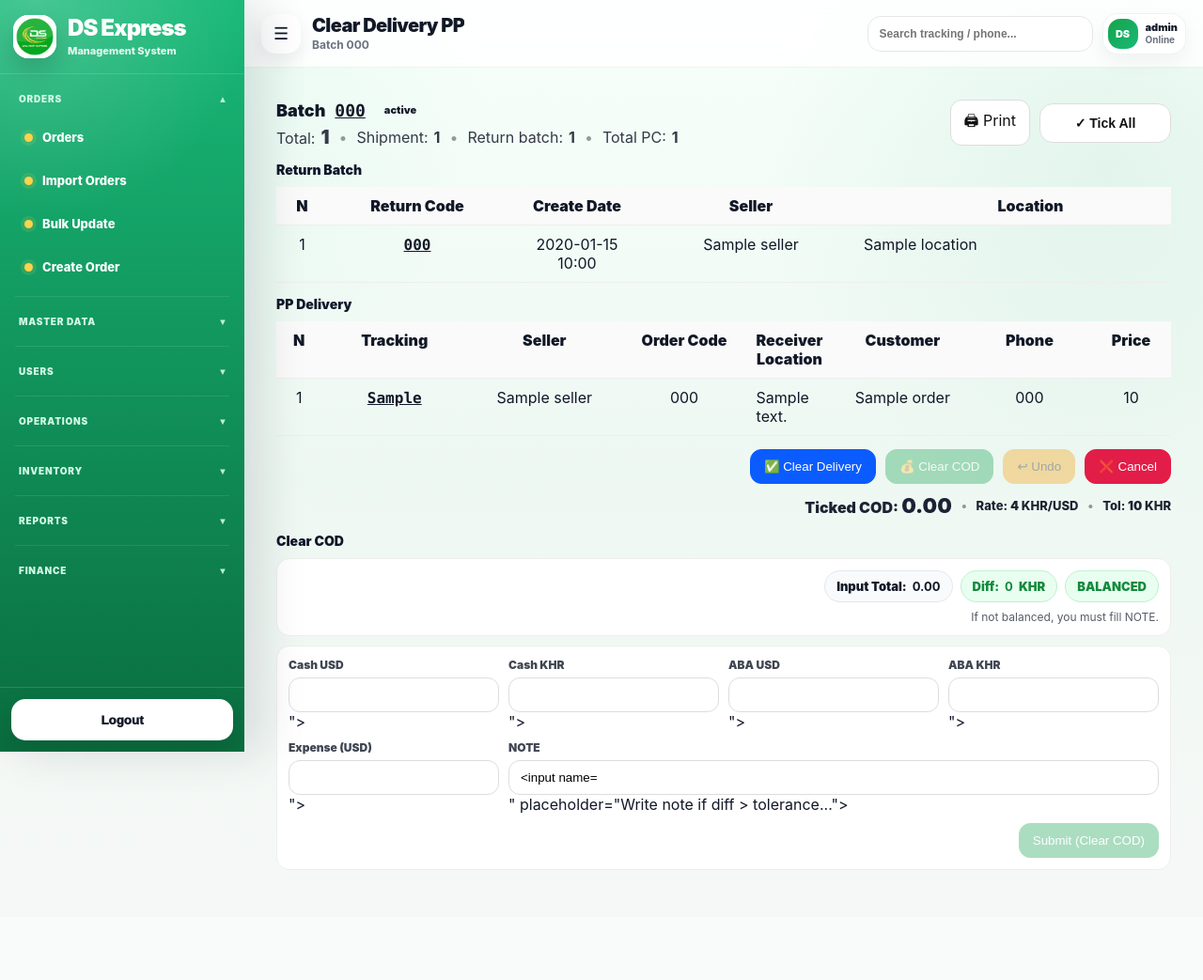
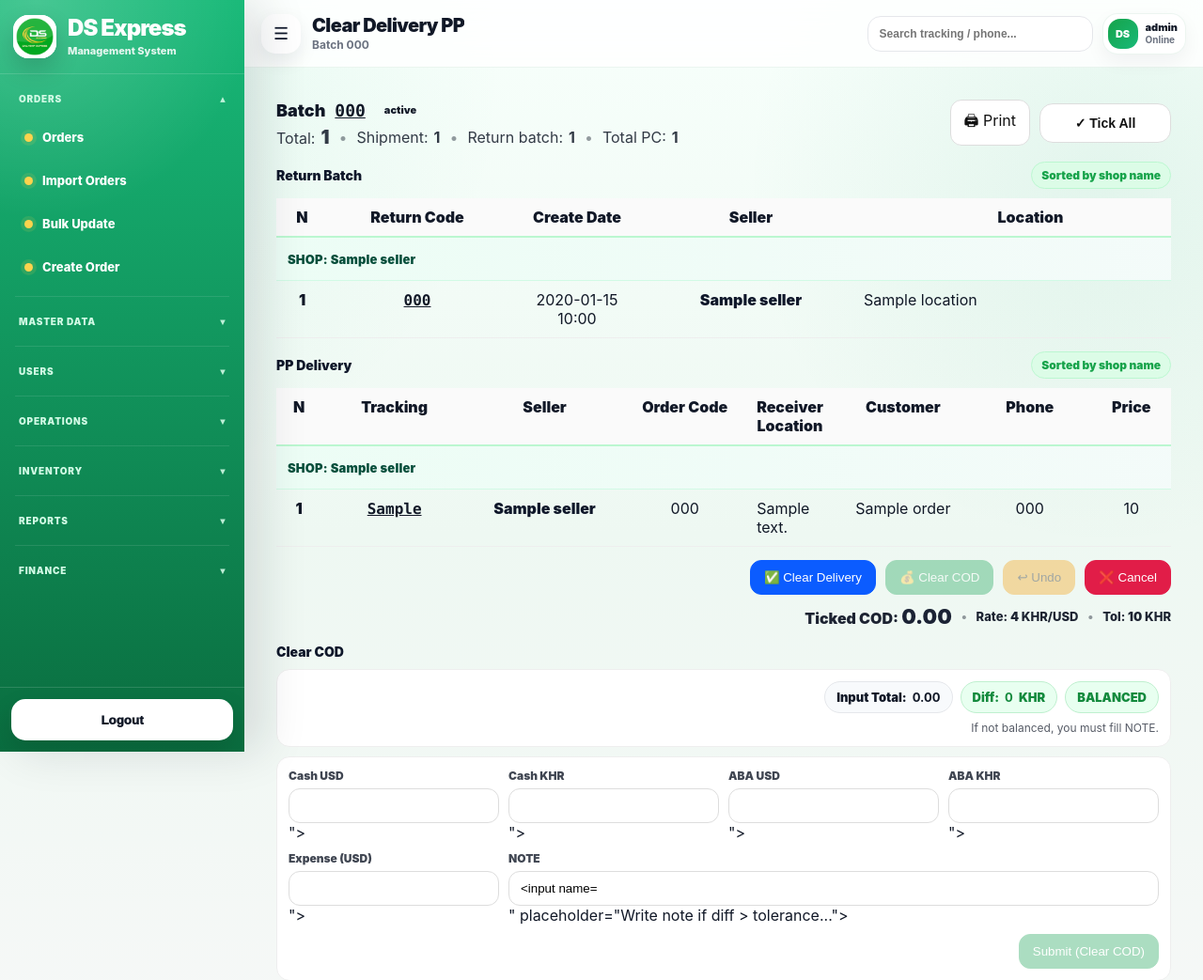
Before and after one commit to tanshychiev/dsexpress, a Django app: template templates/deliverpp/clearpp_detail.html in a window 1280 px wide. Shown: the top 1043 px of the page at 94% size. Before the commit the page ends 926 px from the top, so only its background shows below. Run offline with Django 5.2, Linux system fonts and the light colour scheme; the template is opened without the code that fills it: most values are stand-ins (such as "Sample title", 1, 10 or a date in 2020); form fields are guessed from the names that the template uses.

Commit message:
Sort province and PP delivery details by shop name

```diff
--- a/templates/deliverpp/clearpp_detail.html
+++ b/templates/deliverpp/clearpp_detail.html
@@ -49,7 +49,14 @@
 
   <!-- ========= Return Batch ========= -->
   {% if return_groups %}
-    <div class="section-title">Return Batch</div>
+    {% with sorted_return_groups=return_groups|dictsort:"seller" %}
+    {% regroup sorted_return_groups by seller as return_shop_groups %}
+
+    <div class="section-title section-flex">
+      <span>Return Batch</span>
+      <span class="sort-note">Sorted by shop name</span>
+    </div>
+
     <div class="table-wrap">
       <table class="ds-table wide">
         <thead>
@@ -65,12 +72,25 @@
             <th class="th-center tick-col tick-head" style="width:140px;">TICK</th>
           </tr>
         </thead>
-        <tbody>
-          {% for r in return_groups %}
-            <tr class="{% if r.ticked_all %}row-ticked{% endif %}"
+
+        <tbody class="return-body">
+          {% for shop in return_shop_groups %}
+
+            <tr class="shop-group-row">
+              <td colspan="9">
+                <div class="shop-group-title">
+                  <span>SHOP: {{ shop.grouper|default:"No Shop" }}</span>
+                  <b>{{ shop.list|length }} return batch{% if shop.list|length > 1 %}es{% endif %}</b>
+                </div>
+              </td>
+            </tr>
+
+            {% for r in shop.list %}
+              <tr class="return-row {% if r.ticked_all %}row-ticked{% endif %}"
                   data-group="return"
                   data-item-ids="{{ r.item_ids|join:',' }}">
-              <td class="td-center">{{ forloop.counter }}</td>
+                <td class="td-center return-n-cell"></td>
+
                 <td class="td-center">
                   {% if r.label_id %}
                     <a class="trk mono" href="{% url 'returnshop_label_detail' r.label_id %}">{{ r.code }}</a>
@@ -78,12 +98,21 @@
                     <span class="mono">{{ r.code }}</span>
                   {% endif %}
                 </td>
-              <td class="td-center">{% if r.created_at %}{{ r.created_at|date:"Y-m-d H:i" }}{% else %}-{% endif %}</td>
-              <td class="td-center">{% firstof r.seller "-" %}</td>
+
+                <td class="td-center">
+                  {% if r.created_at %}
+                    {{ r.created_at|date:"Y-m-d H:i" }}
+                  {% else %}
+                    -
+                  {% endif %}
+                </td>
+
+                <td class="td-center seller-cell">{% firstof r.seller "-" %}</td>
                 <td>{% firstof r.location "-" %}</td>
                 <td class="td-center">{% firstof r.phone "-" %}</td>
                 <td class="td-center"><b>{{ r.total_pc }}</b></td>
                 <td class="td-center"><b>{{ r.cod|default_if_none:"0.00" }}</b></td>
+
                 <td class="td-center tick-col">
                   <input type="checkbox"
                          class="tick tick-group"
@@ -92,13 +121,27 @@
                 </td>
               </tr>
             {% endfor %}
+
+          {% empty %}
+            <tr>
+              <td colspan="9" style="padding:14px;opacity:.7;">No return batch.</td>
+            </tr>
+          {% endfor %}
         </tbody>
       </table>
     </div>
+
+    {% endwith %}
   {% endif %}
 
   <!-- ========= PP Delivery ========= -->
-  <div class="section-title">PP Delivery</div>
+  {% with sorted_items=items|dictsort:"order.seller.name" %}
+  {% regroup sorted_items by order.seller.name as pp_shop_groups %}
+
+  <div class="section-title section-flex">
+    <span>PP Delivery</span>
+    <span class="sort-note">Sorted by shop name</span>
+  </div>
 
   <div class="table-wrap">
     <table class="ds-table wide">
@@ -118,19 +161,40 @@
           <th class="th-center tick-col tick-head" style="width:140px;">TICK</th>
         </tr>
       </thead>
-      <tbody>
-        {% for it in items %}
+
+      <tbody class="pp-body">
+        {% for shop in pp_shop_groups %}
+
+          <tr class="shop-group-row">
+            <td colspan="12">
+              <div class="shop-group-title">
+                <span>SHOP: {{ shop.grouper|default:"No Shop" }}</span>
+                <b>{{ shop.list|length }} order{% if shop.list|length > 1 %}s{% endif %}</b>
+              </div>
+            </td>
+          </tr>
+
+          {% for it in shop.list %}
             {% with o=it.order %}
-            <tr class="{% if it.ticked %}row-ticked{% endif %}"
+              <tr class="pp-row {% if it.ticked %}row-ticked{% endif %}"
                   data-item-id="{{ it.id }}"
                   data-cod="{{ o.cod_display|default_if_none:'0' }}">
-              <td class="td-center">{{ forloop.counter }}</td>
+                <td class="td-center pp-n-cell"></td>
+
                 <td class="td-center">
                   <a class="trk mono" href="/orders/created/{{ o.id }}/">
                     {% firstof o.full_tracking o.tracking_no o.id %}
                   </a>
                 </td>
-              <td class="td-center">{% if o.seller %}{% firstof o.seller.seller_name o.seller.name "-" %}{% else %}-{% endif %}</td>
+
+                <td class="td-center seller-cell">
+                  {% if o.seller %}
+                    {% firstof o.seller.seller_name o.seller.name "-" %}
+                  {% else %}
+                    -
+                  {% endif %}
+                </td>
+
                 <td class="td-center">{% firstof o.seller_order_code o.code "-" %}</td>
                 <td>{% firstof o.receiver_address o.address "-" %}</td>
                 <td class="td-center">{% firstof o.receiver_name o.customer_name "-" %}</td>
@@ -365,14 +446,20 @@
     const au = toNum(aba_usd?.value);
     const ak = toNum(aba_khr?.value);
     const ex = toNum(expense?.value);
+
     return (cu + au) + ((ck + ak) / rate) - ex;
   }
 
   function paintDiff(diffKhr){
     if(!uiDiffPill) return;
-    uiDiffPill.classList.remove("diff-ok","diff-bad");
-    if(Math.abs(diffKhr) <= tol) uiDiffPill.classList.add("diff-ok");
-    else uiDiffPill.classList.add("diff-bad");
+
+    uiDiffPill.classList.remove("diff-ok", "diff-bad");
+
+    if(Math.abs(diffKhr) <= tol){
+      uiDiffPill.classList.add("diff-ok");
+    }else{
+      uiDiffPill.classList.add("diff-bad");
+    }
   }
 
   function refreshSummary(){
@@ -471,29 +565,49 @@
     if(!url) return;
 
     const ids = [];
+
     document.querySelectorAll("tr[data-item-id]").forEach(tr=>{
       ids.push(Number(tr.getAttribute("data-item-id")));
     });
+
     document.querySelectorAll("tr[data-group='return']").forEach(tr=>{
       const raw = tr.getAttribute("data-item-ids") || "";
-      raw.split(",").map(x=>x.trim()).filter(Boolean).forEach(x=>ids.push(Number(x)));
+      raw.split(",").map(x=>x.trim()).filter(Boolean).forEach(x=>{
+        ids.push(Number(x));
+      });
     });
 
-    await postJSON(url, {item_ids: ids, ticked: tickAllState});
+    await postJSON(url, {
+      item_ids: ids,
+      ticked: tickAllState
+    });
 
-    document.querySelectorAll("input.tick-one").forEach(cb=>{ cb.checked = tickAllState; });
-    document.querySelectorAll("input.tick-group").forEach(cb=>{ cb.checked = tickAllState; });
+    document.querySelectorAll("input.tick-one").forEach(cb=>{
+      cb.checked = tickAllState;
+    });
 
-    document.querySelectorAll("tr[data-item-id]").forEach(tr=> setRowTicked(tr, tickAllState));
-    document.querySelectorAll("tr[data-group='return']").forEach(tr=> tr.classList.toggle("row-ticked", tickAllState));
+    document.querySelectorAll("input.tick-group").forEach(cb=>{
+      cb.checked = tickAllState;
+    });
+
+    document.querySelectorAll("tr[data-item-id]").forEach(tr=>{
+      setRowTicked(tr, tickAllState);
+    });
+
+    document.querySelectorAll("tr[data-group='return']").forEach(tr=>{
+      setRowTicked(tr, tickAllState);
+    });
 
     tickAllState = !tickAllState;
     btnTickAll.textContent = tickAllState ? "✓ Tick All" : "✕ Untick All";
+
     refreshSummary();
   }
 
   if(btnTickAll){
-    btnTickAll.addEventListener("click", ()=> runTickAll().catch(err=>alert(err.message || err)));
+    btnTickAll.addEventListener("click", ()=>{
+      runTickAll().catch(err=>alert(err.message || err));
+    });
   }
 
   const btnClearDelivery = document.getElementById("btnClearDelivery");
@@ -555,44 +673,275 @@
 </script>
 
 <style>
-  .pp-card{padding:18px;border-radius:16px;}
-  .mono{font-family:ui-monospace,Consolas,monospace;}
-  .pp-header{display:flex;justify-content:space-between;gap:12px;flex-wrap:wrap;align-items:flex-start;}
-  .pp-title{font-size:18px;font-weight:900;display:flex;gap:10px;align-items:center;}
-  .pp-meta{margin-top:6px;opacity:.85;display:flex;gap:10px;flex-wrap:wrap;align-items:center;}
-  .meta-item{display:inline-flex;gap:6px;align-items:baseline;}
-  .sep{opacity:.5;}
-  .big-num{font-size:20px;font-weight:900;}
-  .pp-actions{display:flex;gap:10px;flex-wrap:wrap;align-items:center;}
+  .pp-card{
+    padding:18px;
+    border-radius:16px;
+  }
 
-  .section-title{margin-top:14px;font-weight:900;color:#0f172a;font-size:14px;}
+  .mono{
+    font-family:ui-monospace,Consolas,monospace;
+  }
 
-  .btn{padding:10px 14px;border-radius:12px;border:1px solid #111;background:#111;color:#fff;cursor:pointer;text-decoration:none;}
-  .btn-ghost{padding:10px 14px;border-radius:12px;border:1px solid #ddd;background:#fff;color:#111;cursor:pointer;text-decoration:none;}
-  .btn:disabled,.btn-ghost:disabled{opacity:.35;cursor:not-allowed;}
+  .pp-header{
+    display:flex;
+    justify-content:space-between;
+    gap:12px;
+    flex-wrap:wrap;
+    align-items:flex-start;
+  }
 
-  .btn-mini{padding:12px 18px;border-radius:14px;font-size:14px;font-weight:900;border:1px solid #ddd;background:#fff;color:#111;}
-  .btn-tickall{min-width:140px;}
+  .pp-title{
+    font-size:18px;
+    font-weight:900;
+    display:flex;
+    gap:10px;
+    align-items:center;
+  }
 
-  .btn-primary{background:#0b5cff;border-color:#0b5cff;color:#fff;}
-  .btn-success{background:#12a150;border-color:#12a150;color:#fff;}
-  .btn-danger{background:#e11d48;border-color:#e11d48;color:#fff;}
-  .btn-warning{background:#f59e0b;border-color:#f59e0b;color:#111;}
+  .pp-meta{
+    margin-top:6px;
+    opacity:.85;
+    display:flex;
+    gap:10px;
+    flex-wrap:wrap;
+    align-items:center;
+  }
 
-  .table-wrap{margin-top:10px;overflow:auto;}
-  table.wide{min-width:1500px;}
-  .th-center{text-align:center;}
-  .td-center{text-align:center;}
-  .ds-table{width:100%;border-collapse:collapse;}
-  .ds-table th,.ds-table td{border-bottom:1px solid #eee;padding:10px;vertical-align:top;}
-  .ds-table th{background:#fafafa;font-weight:900;}
-  .trk{font-weight:900;text-decoration:underline;color:inherit;}
-  .input{padding:10px 12px;border-radius:12px;border:1px solid #ddd;width:100%;}
-  .reason-input{width:210px;max-width:210px;}
+  .meta-item{
+    display:inline-flex;
+    gap:6px;
+    align-items:baseline;
+  }
 
-  .tick-col{width:140px;}
-  .tick-col input[type="checkbox"]{width:20px;height:20px;transform:scale(1.2);cursor:pointer;}
-  .row-ticked{background:#eafff1 !important;}
+  .sep{
+    opacity:.5;
+  }
+
+  .big-num{
+    font-size:20px;
+    font-weight:900;
+  }
+
+  .pp-actions{
+    display:flex;
+    gap:10px;
+    flex-wrap:wrap;
+    align-items:center;
+  }
+
+  .section-title{
+    margin-top:14px;
+    font-weight:900;
+    color:#0f172a;
+    font-size:14px;
+  }
+
+  .section-flex{
+    display:flex;
+    justify-content:space-between;
+    align-items:center;
+    gap:12px;
+    flex-wrap:wrap;
+  }
+
+  .sort-note{
+    font-size:12px;
+    font-weight:900;
+    color:#16a34a;
+    background:#dcfce7;
+    border:1px solid #bbf7d0;
+    padding:6px 10px;
+    border-radius:999px;
+  }
+
+  .btn{
+    padding:10px 14px;
+    border-radius:12px;
+    border:1px solid #111;
+    background:#111;
+    color:#fff;
+    cursor:pointer;
+    text-decoration:none;
+  }
+
+  .btn-ghost{
+    padding:10px 14px;
+    border-radius:12px;
+    border:1px solid #ddd;
+    background:#fff;
+    color:#111;
+    cursor:pointer;
+    text-decoration:none;
+  }
+
+  .btn:disabled,
+  .btn-ghost:disabled{
+    opacity:.35;
+    cursor:not-allowed;
+  }
+
+  .btn-mini{
+    padding:12px 18px;
+    border-radius:14px;
+    font-size:14px;
+    font-weight:900;
+    border:1px solid #ddd;
+    background:#fff;
+    color:#111;
+  }
+
+  .btn-tickall{
+    min-width:140px;
+  }
+
+  .btn-primary{
+    background:#0b5cff;
+    border-color:#0b5cff;
+    color:#fff;
+  }
+
+  .btn-success{
+    background:#12a150;
+    border-color:#12a150;
+    color:#fff;
+  }
+
+  .btn-danger{
+    background:#e11d48;
+    border-color:#e11d48;
+    color:#fff;
+  }
+
+  .btn-warning{
+    background:#f59e0b;
+    border-color:#f59e0b;
+    color:#111;
+  }
+
+  .table-wrap{
+    margin-top:10px;
+    overflow:auto;
+  }
+
+  table.wide{
+    min-width:1500px;
+  }
+
+  .th-center{
+    text-align:center;
+  }
+
+  .td-center{
+    text-align:center;
+  }
+
+  .ds-table{
+    width:100%;
+    border-collapse:collapse;
+  }
+
+  .ds-table th,
+  .ds-table td{
+    border-bottom:1px solid #eee;
+    padding:10px;
+    vertical-align:top;
+  }
+
+  .ds-table th{
+    background:#fafafa;
+    font-weight:900;
+  }
+
+  .trk{
+    font-weight:900;
+    text-decoration:underline;
+    color:inherit;
+  }
+
+  .input{
+    padding:10px 12px;
+    border-radius:12px;
+    border:1px solid #ddd;
+    width:100%;
+  }
+
+  .reason-input{
+    width:210px;
+    max-width:210px;
+  }
+
+  .tick-col{
+    width:140px;
+  }
+
+  .tick-col input[type="checkbox"]{
+    width:20px;
+    height:20px;
+    transform:scale(1.2);
+    cursor:pointer;
+  }
+
+  .row-ticked{
+    background:#eafff1 !important;
+  }
+
+  .shop-group-row td{
+    padding:10px 12px !important;
+    background:linear-gradient(90deg,#ecfdf5,#f8fafc);
+    border-top:2px solid #bbf7d0;
+    border-bottom:1px solid #d1fae5;
+  }
+
+  .shop-group-title{
+    display:flex;
+    justify-content:space-between;
+    align-items:center;
+    gap:10px;
+    flex-wrap:wrap;
+    color:#064e3b;
+    font-size:13px;
+    font-weight:900;
+    letter-spacing:.2px;
+  }
+
+  .shop-group-title b{
+    background:#16a34a;
+    color:#fff;
+    padding:5px 10px;
+    border-radius:999px;
+    font-size:12px;
+  }
+
+  .seller-cell{
+    font-weight:900;
+    color:#0f172a;
+  }
+
+  .return-body{
+    counter-reset:returnNo;
+  }
+
+  .return-row{
+    counter-increment:returnNo;
+  }
+
+  .return-n-cell::before{
+    content:counter(returnNo);
+    font-weight:900;
+  }
+
+  .pp-body{
+    counter-reset:ppNo;
+  }
+
+  .pp-row{
+    counter-increment:ppNo;
+  }
+
+  .pp-n-cell::before{
+    content:counter(ppNo);
+    font-weight:900;
+  }
 
   .pp-bottom-actions{
     margin-top:14px;
```
Also changed, not shown: other parts of templates/deliverpp/clearpp_detail.html (+157 -32 lines). Lines whose indentation alone changed are shown as unchanged.
